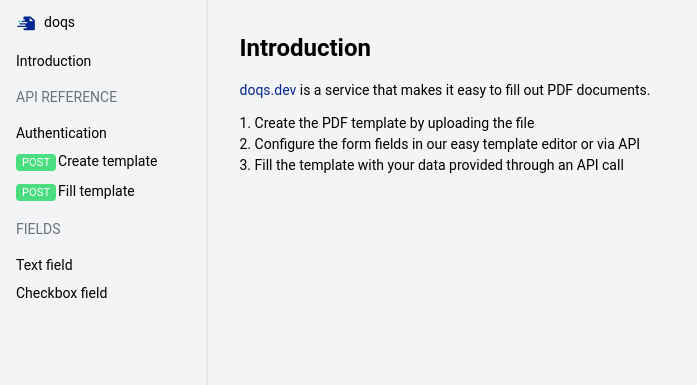
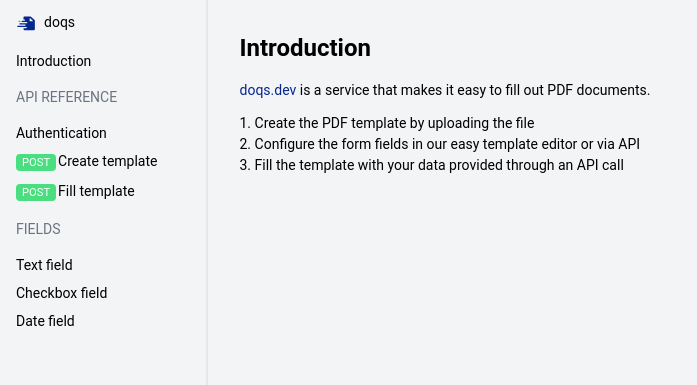
Before and after one commit to doqs-dev/docs, a Next.js app: page / in a window 1280 px wide. Shown: the top 385 px of the page, without its empty margins (0-697 px from the left). Built offline with nearby package versions, Linux system fonts and the light colour scheme.

Commit message:
feat: styling

```diff
--- a/components/layout.tsx
+++ b/components/layout.tsx
@@ -18,7 +18,7 @@ export default function Layout({children}) {
               <span className={"inline-block pl-2 text-sm"}>doqs</span>
             </div>
 
-            <ul className={"text-sm"}>
+            <ul className={"text-sm list-none"}>
               <li className={styles.li}>
                 <a href="/">Introduction</a>
               </li>
@@ -36,6 +36,7 @@ export default function Layout({children}) {
               <li className={"uppercase text-gray-500 text-sm my-3"}>Fields</li>
               <li className={styles.li}><a href="/fields/text">Text field</a></li>
               <li className={styles.li}><a href="/fields/checkbox">Checkbox field</a></li>
+              <li className={styles.li}><a href="/fields/date">Date field</a></li>
             </ul>
 
           </aside>
--- a/styles/globals.css
+++ b/styles/globals.css
@@ -33,6 +33,10 @@ ol {
     @apply list-decimal list-inside;
 }
 
+ul {
+    @apply list-disc list-inside;
+}
+
 p {
     @apply mb-3;
 }
```
